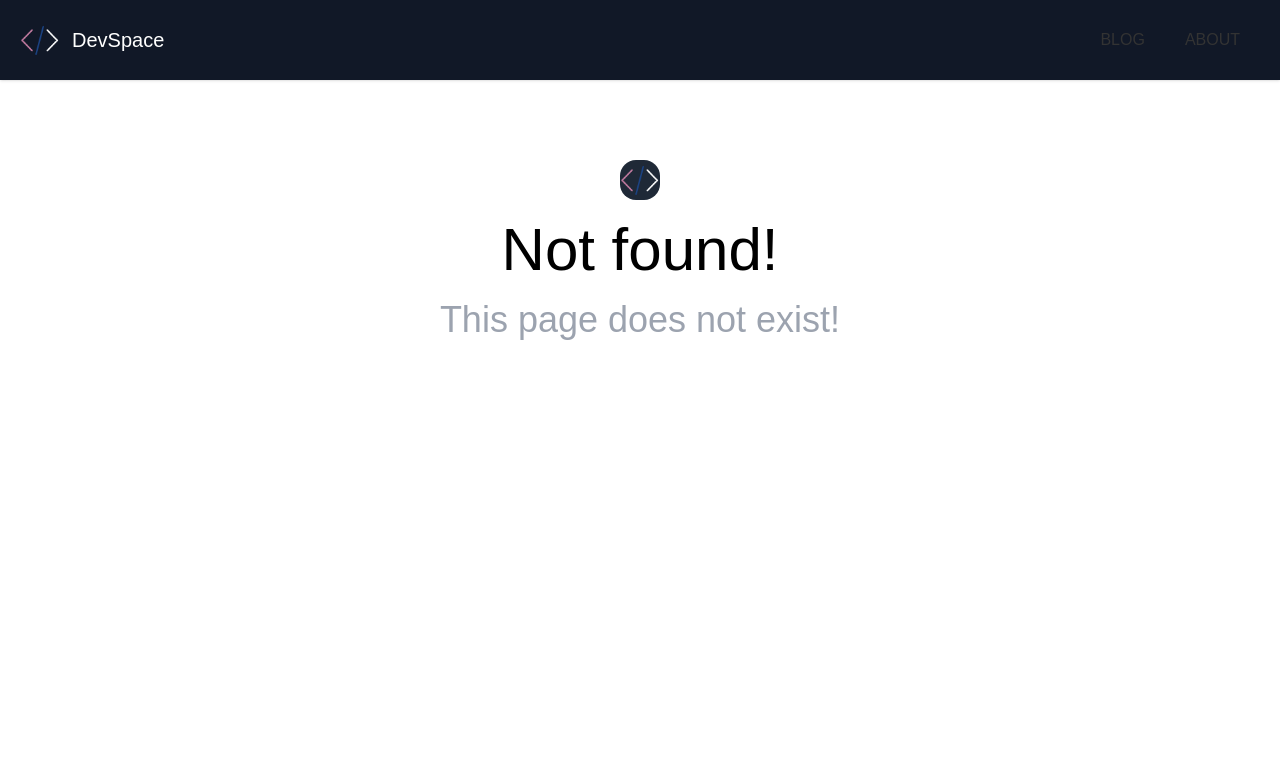
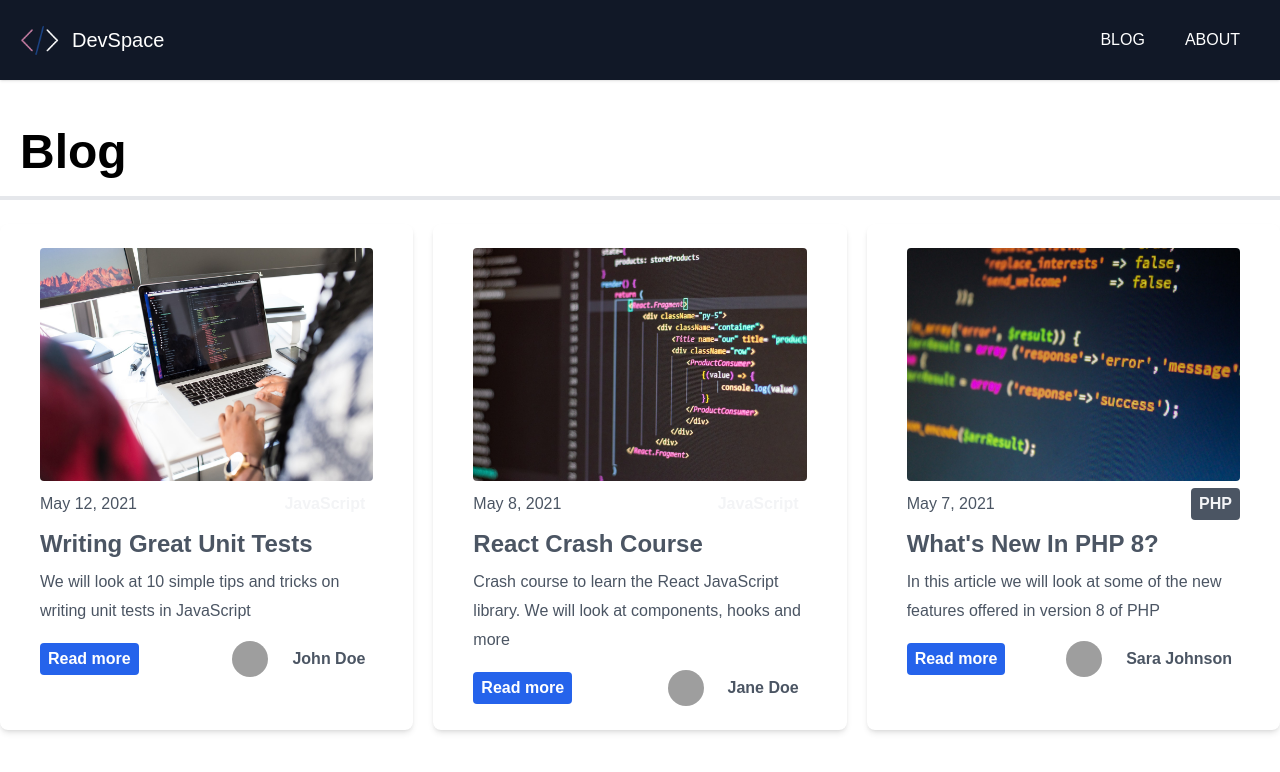
Before and after one commit to oybek703/blog, a Next.js app: page /blog/page/1 in a window 1280 px wide. Before the commit this address had no page. Shown: the top 772 px of the page. Built offline with nearby package versions, Linux system fonts and the light colour scheme; grey boxes are pictures that could not be loaded.

Commit message:
pagination start

```diff
--- a/components/Header.tsx
+++ b/components/Header.tsx
@@ -15,10 +15,10 @@ const Header: FC = () => {
 				</Link>
 				<nav className="flex  flex-wrap md:w-4/5 items-center justify-end text-base md:ml-auto">
 					<Link href={Routes.blog}>
-						<a className="mx-5 cursor-pointer uppercase hover:text-indigo-300">Blog</a>
+						<a className="mx-5 cursor-pointer text-white uppercase hover:text-indigo-300 hover:font-bold">Blog</a>
 					</Link>
 					<Link href={Routes.about}>
-						<a className="mx-5 cursor-pointer uppercase hover:text-indigo-300">About</a>
+						<a className="mx-5 cursor-pointer text-white uppercase hover:text-indigo-300 hover:font-bold">About</a>
 					</Link>
 				</nav>
 			</div>
--- /dev/null
+++ b/config/index.ts
@@ -0,0 +1 @@
+export const POST_PER_PAGE = 3
--- a/pages/blog/index.tsx
+++ b/pages/blog/index.tsx
@@ -1,53 +1,5 @@
-import Layout from '@components/Layout'
-import { GetStaticProps } from 'next'
-import { readdirSync, readFileSync } from 'fs'
-import React from 'react'
-import matter from 'gray-matter'
-import { join } from 'path'
-import { IPost } from '@interfaces/post.interface'
-import Posts from '@components/Posts'
+import { getStaticProps } from './page/[index]'
+import BlogPage from './page/[index]'
 
-const Home: React.FC<IHomeProps> = ({ posts }) => {
-	return (
-		<Layout>
-			<h1 className="text-5xl border-b-4 p-5 font-bold">Blog</h1>
-			<div className="grid md:grid-cols-2 lg:grid-cols-3 gap-5">
-				{posts.map((post, index) => (
-					<Posts slug={post.slug} key={index} post={post.frontMatter} />
-				))}
-			</div>
-		</Layout>
-	)
-}
-
-// eslint-disable-next-line @typescript-eslint/ban-ts-comment
-// @ts-ignore
-export const getStaticProps: GetStaticProps<IHomeProps> = () => {
-	const postsFolder = 'posts'
-	const posts = readdirSync(postsFolder)
-		.map(filename => {
-			const slug = filename.replace('.md', '')
-			const { data: frontMatter } = matter(readFileSync(join(postsFolder, filename)))
-			return {
-				slug,
-				frontMatter
-			}
-		})
-		// eslint-disable-next-line @typescript-eslint/ban-ts-comment
-		// @ts-ignore
-		.sort((a, b) => new Date(b.frontMatter.date) - new Date(a.frontMatter.date))
-	return {
-		props: {
-			posts
-		}
-	}
-}
-
-interface IHomeProps {
-	posts: {
-		slug: string
-		frontMatter: IPost
-	}[]
-}
-
-export default Home
+export { getStaticProps }
+export default BlogPage
--- /dev/null
+++ b/pages/blog/page/[index].tsx
@@ -0,0 +1,76 @@
+import Layout from '@components/Layout'
+import { GetStaticPaths, GetStaticProps } from 'next'
+import { readdirSync, readFileSync } from 'fs'
+import React from 'react'
+import matter from 'gray-matter'
+import { join } from 'path'
+import { IPost } from '@interfaces/post.interface'
+import Posts from '@components/Posts'
+import { postsFolder } from '@commons/index'
+import { POST_PER_PAGE } from '@config/index'
+
+const BlogPage: React.FC<IHomeProps> = ({ posts, page, numPages }) => {
+	return (
+		<Layout>
+			<h1 className="text-5xl border-b-4 p-5 font-bold">Blog</h1>
+			<div className="grid md:grid-cols-2 lg:grid-cols-3 gap-5">
+				{posts.map((post, index) => (
+					<Posts slug={post.slug} key={index} post={post.frontMatter} />
+				))}
+			</div>
+		</Layout>
+	)
+}
+
+export const getStaticPaths: GetStaticPaths = () => {
+	const pages = readdirSync(postsFolder)
+	const paths = []
+	const numPages = Math.ceil(pages.length / POST_PER_PAGE)
+	for (let i = 0; i <= numPages; i++) {
+		paths.push({ params: { index: i.toString() } })
+	}
+	return {
+		paths,
+		fallback: false
+	}
+}
+
+// eslint-disable-next-line @typescript-eslint/ban-ts-comment
+// @ts-ignore
+export const getStaticProps: GetStaticProps<IHomeProps> = ({ params }) => {
+	if (!params) return { notFound: true }
+	let posts = readdirSync(postsFolder)
+		.map(filename => {
+			const slug = filename.replace('.md', '')
+			const { data: frontMatter } = matter(readFileSync(join(postsFolder, filename)))
+			return {
+				slug,
+				frontMatter
+			}
+		})
+		// eslint-disable-next-line @typescript-eslint/ban-ts-comment
+		// @ts-ignore
+		.sort((a, b) => new Date(b.frontMatter.date) - new Date(a.frontMatter.date))
+	const page = parseInt(params.index as string) || 1
+	const pageIndex = page - 1
+	const numPages = Math.ceil(posts.length / POST_PER_PAGE)
+	posts = posts.slice(pageIndex * POST_PER_PAGE, (pageIndex + 1) * POST_PER_PAGE)
+	return {
+		props: {
+			posts,
+			page,
+			numPages
+		}
+	}
+}
+
+interface IHomeProps {
+	posts: {
+		slug: string
+		frontMatter: IPost
+	}[]
+	numPages: number
+	page: number
+}
+
+export default BlogPage
--- a/tsconfig.json
+++ b/tsconfig.json
@@ -4,7 +4,8 @@
     "paths": {
       "@components/*": ["components/*"],
       "@interfaces/*": ["interfaces/*"],
-      "@commons/*": ["commons/*"]
+      "@commons/*": ["commons/*"],
+      "@config/*": ["config/*"]
     },
     "target": "es5",
     "lib": ["dom", "dom.iterable", "esnext"],
```
